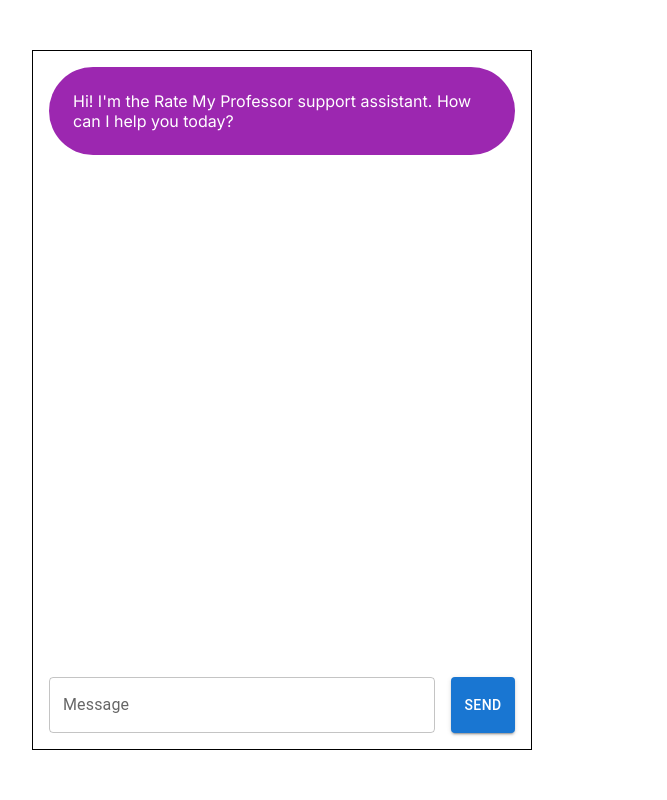
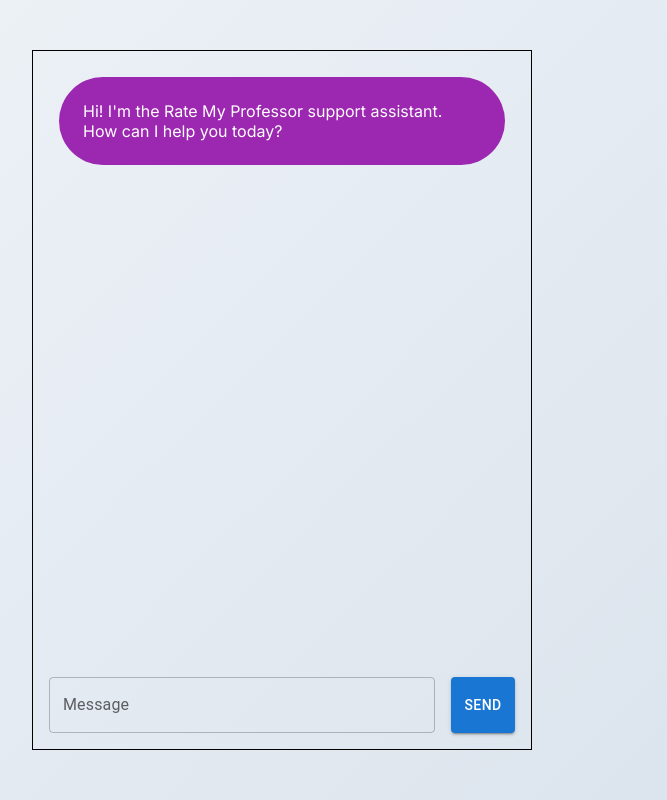
Before and after one commit to ricozama121803/HEADSTARTERTEAM-AiRateMyProfessor, a Next.js app: page / in a window 1280 px wide. Shown: the whole page, without its empty margins (358-1025 px from the left). Built offline with nearby package versions, Linux system fonts and the light colour scheme.

Commit message:
UI changes

```diff
--- a/app/page.js
+++ b/app/page.js
@@ -1,13 +1,15 @@
-'use client';
+"use client";
 import { Box, Button, Stack, TextField } from "@mui/material";
 import { useState } from "react";
+import ReactMarkdown from "react-markdown";
 
 export default function Home() {
   const [messages, setMessages] = useState([
     {
       role: "user",
-      content: "Hi! I'm the Rate My Professor support assistant. How can I help you today?"
-    }
+      content:
+        "Hi! I'm the Rate My Professor support assistant. How can I help you today?",
+    },
   ]);
 
   // Corrected this to properly declare `message` and `setMessage`
@@ -17,23 +19,23 @@
     setMessages((prevMessages) => [
       ...prevMessages,
       { role: "user", content: message },
-      { role: "assistant", content: "" }
+      { role: "assistant", content: "" },
     ]);
 
-    setMessage('');
+    setMessage("");
 
-    const response = await fetch('/api/chat', {
+    const response = await fetch("/api/chat", {
       method: "POST",
       headers: {
-        'Content-Type': 'application/json'
+        "Content-Type": "application/json",
       },
-      body: JSON.stringify([...messages, { role: "user", content: message }])
+      body: JSON.stringify([...messages, { role: "user", content: message }]),
     });
 
     const reader = response.body.getReader();
     const decoder = new TextDecoder();
 
-    let result = '';
+    let result = "";
     const processText = async ({ done, value }) => {
       if (done) {
         return result;
@@ -62,6 +64,9 @@
       flexDirection="column"
       justifyContent="center"
       alignItems="center"
+      sx={{
+        background: "linear-gradient(135deg, #f0f4f8 0%, #d9e2ec 100%)",
+      }}
     >
       <Stack
         direction="column"
@@ -75,8 +80,22 @@
           direction="column"
           spacing={2}
           flexGrow={1}
-          overflow={'auto'}
-          maxHeight={'100%'}
+          overflow={"auto"}
+          maxHeight={"100%"}
+          sx={{
+            maxHeight: "100%",
+            padding: "10px",
+            "&::-webkit-scrollbar": {
+              width: "5px",
+            },
+            "&::-webkit-scrollbar-thumb": {
+              backgroundColor: "#888",
+              borderRadius: "10px",
+            },
+            "&::-webkit-scrollbar-thumb:hover": {
+              backgroundColor: "#555",
+            },
+          }}
         >
           {messages.map((message, index) => (
             <Box
@@ -87,12 +106,16 @@
               }
             >
               <Box
-                bgcolor={message.role === 'assistant' ? "primary.main" : "secondary.main"}
+                bgcolor={
+                  message.role === "assistant"
+                    ? "primary.main"
+                    : "secondary.main"
+                }
                 color="white"
                 borderRadius={16}
                 p={3}
               >
-                {message.content}
+                <ReactMarkdown>{message.content}</ReactMarkdown>
               </Box>
             </Box>
           ))}
@@ -106,7 +129,7 @@
               setMessage(e.target.value);
             }}
           />
-          <Button variant='contained' onClick={sendMessage}>
+          <Button variant="contained" onClick={sendMessage}>
             Send
           </Button>
         </Stack>
--- a/package.json
+++ b/package.json
@@ -16,7 +16,8 @@
     "next": "14.2.5",
     "openai": "^4.56.0",
     "react": "^18",
-    "react-dom": "^18"
+    "react-dom": "^18",
+    "react-markdown": "^9.0.1"
   },
   "devDependencies": {
     "eslint": "^8",
```
Also changed, not shown: 1 other file (tests, documents, lock files or other folders).
